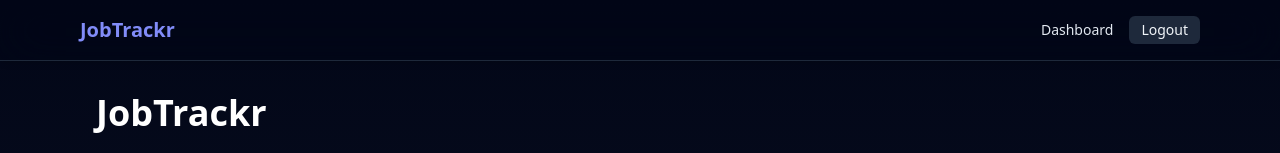
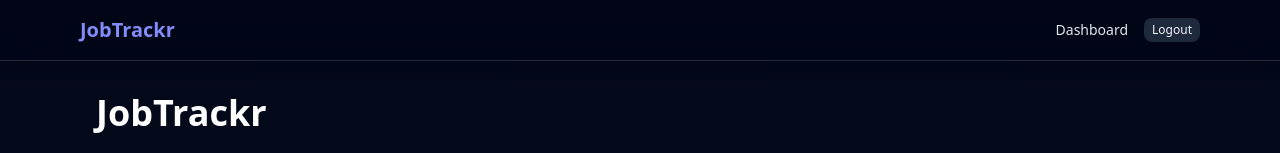
Before and after one commit to Sanjay-Mudela/jobtrackr, a React app in the folder frontend/: page / in a window 1280 px wide. Shown: the top 153 px of the page. Built offline with nearby package versions, Linux system fonts and the light colour scheme; no server answers; sample sign-in values are in the browser's storage; the HTML template or start-up script is replaced by a standard one.

Commit message:
refactor: introduce shared Button component and use it in navbar and dashboard

```diff
--- a/frontend/src/App.jsx
+++ b/frontend/src/App.jsx
@@ -6,6 +6,7 @@ import AddJob from "./pages/AddJob.jsx";
 import EditJob from "./pages/EditJob.jsx";
 import ProtectedRoute from "./components/ProtectedRoute.jsx";
 import { useAuth } from "./context/AuthContext";
+import Button from "./components/ui/Button";
 
 function App() {
   const { user, logout } = useAuth();
@@ -14,7 +15,7 @@ function App() {
     <div className="min-h-screen text-slate-100 bg-gradient-to-b from-slate-950 to-slate-900">
       {/* Navbar */}
       <nav className="sticky top-0 z-10 bg-slate-950/70 backdrop-blur-xl border-b border-slate-800 shadow-md">
-         <div className="max-w-6xl mx-auto flex items-center justify-between px-4 py-4">
+        <div className="max-w-6xl mx-auto flex items-center justify-between px-4 py-4">
           <Link to="/" className="text-xl font-bold text-indigo-400">
             JobTrackr
           </Link>
@@ -45,12 +46,9 @@ function App() {
                 >
                   Dashboard
                 </Link>
-                <button
-                  onClick={logout}
-                  className="text-sm px-3 py-1 rounded-md bg-slate-800 hover:bg-slate-700"
-                >
+                <Button variant="secondary" size="sm" onClick={logout}>
                   Logout
-                </button>
+                </Button>
               </>
             )}
           </div>
--- /dev/null
+++ b/frontend/src/components/ui/Button.jsx
@@ -0,0 +1,33 @@
+export default function Button({
+  children,
+  variant = "primary", // "primary" | "secondary" | "danger" | "ghost"
+  size = "md",         // "md" | "sm"
+  className = "",
+  ...props
+}) {
+  const base =
+    "inline-flex items-center justify-center rounded-lg font-medium transition " +
+    "focus:outline-none focus:ring-2 focus:ring-indigo-500 focus:ring-offset-2 focus:ring-offset-slate-950";
+
+  const variants = {
+    primary: "bg-indigo-600 text-white hover:bg-indigo-500",
+    secondary: "bg-slate-800 text-slate-100 hover:bg-slate-700",
+    danger: "bg-rose-600 text-white hover:bg-rose-500",
+    ghost:
+      "bg-transparent text-slate-200 hover:bg-slate-800/60 border border-slate-700",
+  };
+
+  const sizes = {
+    md: "px-4 py-2 text-sm",
+    sm: "px-2 py-1 text-xs",
+  };
+
+  return (
+    <button
+      className={`${base} ${variants[variant]} ${sizes[size]} ${className} active:scale-95`}
+      {...props}
+    >
+      {children}
+    </button>
+  );
+}
--- a/frontend/src/pages/Dashboard.jsx
+++ b/frontend/src/pages/Dashboard.jsx
@@ -6,6 +6,7 @@ import { useToast } from "../context/ToastContext";
 import StatusChart from "../components/StatusChart";
 import SourceChart from "../components/SourceChart";
 import ApplicationsOverTimeChart from "../components/ApplicationsOverTimeChart";
+import Button from "../components/ui/Button";
 
 function getFollowUpInfo(job) {
   if (!job.followUpDate) return null;
@@ -182,13 +183,15 @@ function Dashboard() {
           </p>
         </div>
 
-        <button
+        <Button
+          variant="primary"
+          size="md"
           onClick={() => navigate("/add-job")}
-          className="inline-flex items-center gap-1 px-4 py-2 rounded-lg bg-indigo-500 hover:bg-indigo-600 text-sm font-medium shadow-sm"
+          className="flex items-center gap-1 shadow-sm"
         >
           <span>➕</span>
           <span>Add Job</span>
-        </button>
+        </Button>
       </div>
 
       {/* Stats cards */}
@@ -398,20 +401,20 @@ function Dashboard() {
                   </td>
 
                   <td className="px-4 py-3 space-x-2">
-                    <button
+                    <Button
+                      variant="secondary"
+                      size="sm"
                       onClick={() => navigate(`/edit-job/${job._id}`)}
-                      className="px-2 py-1 rounded-md bg-slate-800 hover:bg-slate-700 text-xs transition-transform duration-150 active:scale-95"
                     >
                       Edit
-                    </button>
-
-                    <button
+                    </Button>
+                    <Button
+                      variant="danger"
+                      size="sm"
                       onClick={() => handleDelete(job._id)}
-                      className="px-2 py-1 rounded-md bg-rose-600 hover:bg-rose-700 text-xs transition-transform duration-150 active:scale-95"
                     >
                       Delete
-                    </button>
-
+                    </Button>
                   </td>
                 </tr>
               ))}
```
